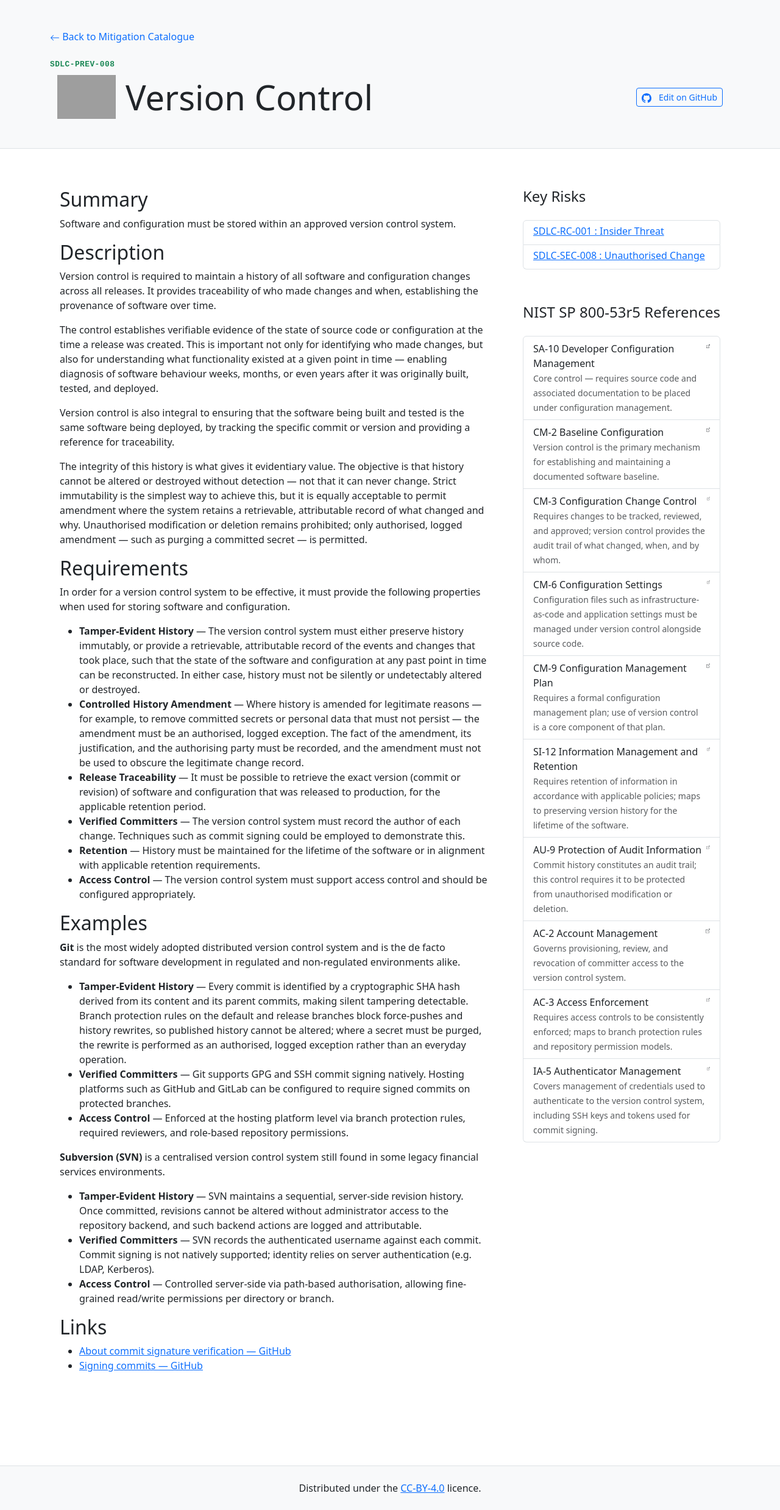
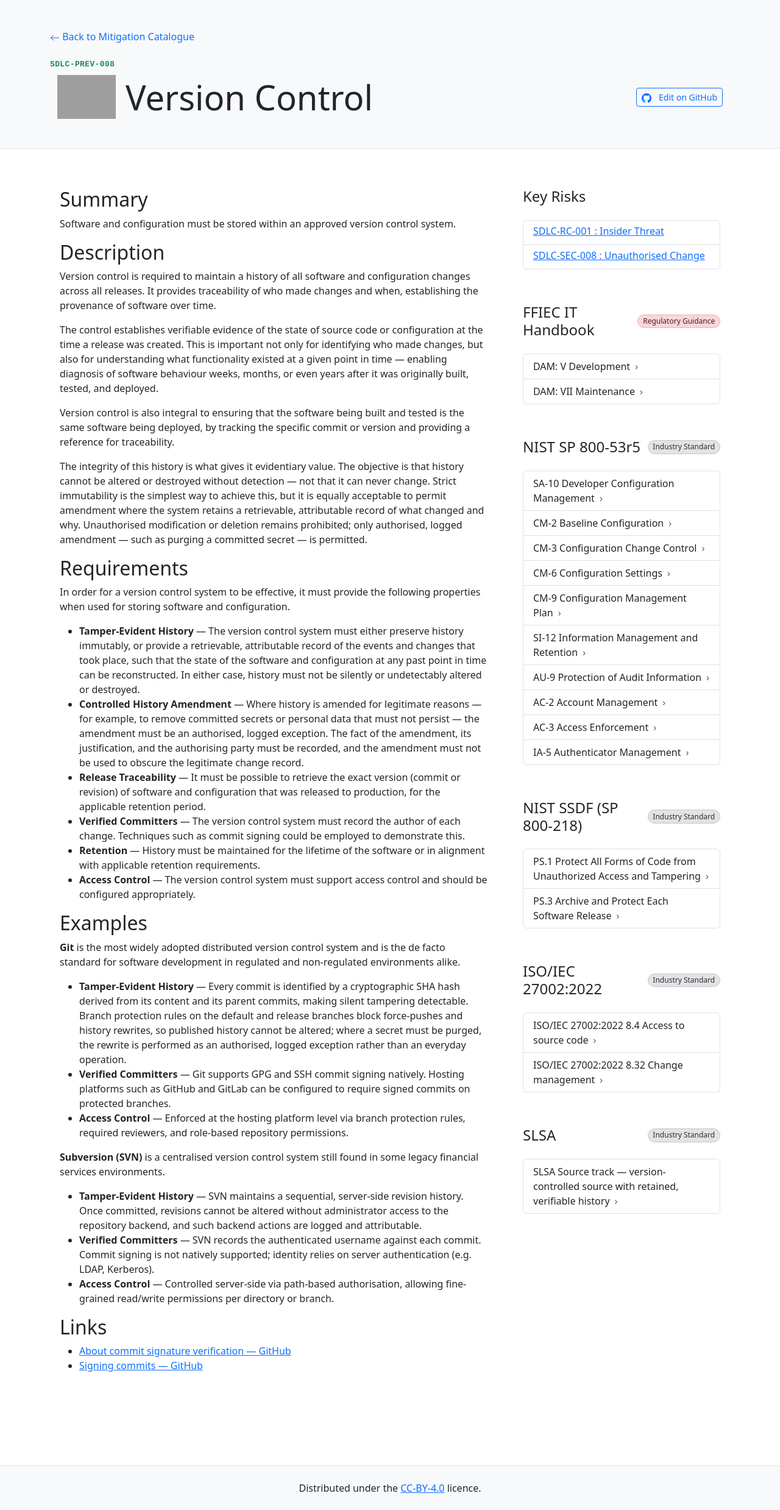
Before and after one commit to finos-labs/SDLC-Controls-Framework, a Jekyll site: the page built from docs/_mitigations/mi-8-version-control.md, in a window 1280 px wide. Shown: the whole page at 61% size. Built offline with Jekyll 4.4.1, drawn with Linux system fonts in a browser that asks for light colours; grey boxes are pictures that could not be loaded.

Commit message:
References: click-through snippets, regulatory/standard typing, and new sources for MI-8
Make reference snippets less cluttered and broaden MI-8's regulatory and
standards coverage.

- reference-card.html: when a reference carries a note, render it as a
  native <details> click-through (summary = control title; expands to the
  snippet plus a "View source" link). References without notes render as
  plain links exactly as before, so other controls are unaffected.
- Add an optional reference "type" badge and group cards by type in the
  mitigation layout: Regulatory Guidance (FFIEC, EU AI Act) vs Industry
  Standards & Frameworks (NIST 800-53, NIST SSDF, ISO/IEC 27002, SLSA,
  ISO 42001, NIST AI 600-1).
- Add hand-maintained data files for nist-ssdf, iso-iec-27002, and slsa,
  registered in readiness-check (DATA_MAKE_TARGETS, HAND_MAINTAINED_NOTES,
  REGULATORY_REF_FIELDS) and checksummed in checked-in-checksums.yml.
- MI-8: add references to FFIEC DAM (Development, Maintenance), NIST SSDF
  PS.1/PS.3/PO.3, ISO/IEC 27002 8.4/8.32, and SLSA Source track, each with
  an explanatory snippet.

Signed-off-by: aaronsearle <aaron.searle@morganstanley.com>

```diff
--- a/docs/_includes/reference-card.html
+++ b/docs/_includes/reference-card.html
@@ -1,8 +1,13 @@
 {% assign references = include.references %}
 {% if references and references.size > 0 %}
-<div class="card">
+<div class="card mb-4">
     <div class="card-body">
-        <h2 class="h4 mb-4">{{ include.heading }}</h2>
+        <div class="d-flex align-items-center justify-content-between mb-4">
+            <h2 class="h4 mb-0">{{ include.heading }}</h2>
+            {% if include.type %}
+            <span class="badge rounded-pill {% if include.type == 'Regulatory Guidance' %}bg-danger-subtle text-danger-emphasis border border-danger-subtle{% else %}bg-secondary-subtle text-secondary-emphasis border border-secondary-subtle{% endif %}">{{ include.type }}</span>
+            {% endif %}
+        </div>
         <div class="list-group">
             {% for reference in references %}
             {% if reference.id %}
@@ -12,15 +17,22 @@
             {% endif %}
             {% assign item = site.data[include.dataset][ref_id] %}
             {% if item %}
-            <a href="{{ item.url }}" target="_blank" rel="noopener noreferrer" class="list-group-item list-group-item-action d-flex justify-content-between align-items-start">
-                <div>
-                    <div>{{ item.title }}</div>
-                    {% if reference.note %}
-                    <small class="text-muted">{{ reference.note }}</small>
-                    {% endif %}
+            {% if reference.note %}
+            {% comment %} Note present — render as a click-through that reveals the snippet {% endcomment %}
+            <details class="list-group-item reference-detail">
+                <summary>{{ item.title }}</summary>
+                <div class="mt-2">
+                    <small class="text-muted d-block mb-2">{{ reference.note }}</small>
+                    <a href="{{ item.url }}" target="_blank" rel="noopener noreferrer" class="small d-inline-flex align-items-center gap-1">View source {% include external-link-icon.html %}</a>
                 </div>
+            </details>
+            {% else %}
+            {% comment %} No note — plain external link, as before {% endcomment %}
+            <a href="{{ item.url }}" target="_blank" rel="noopener noreferrer" class="list-group-item list-group-item-action d-flex justify-content-between align-items-center">
+                <span>{{ item.title }}</span>
                 {% include external-link-icon.html %}
             </a>
+            {% endif %}
             {% endif %}
             {% endfor %}
         </div>
--- a/docs/_layouts/mitigation.html
+++ b/docs/_layouts/mitigation.html
@@ -117,20 +117,55 @@
             </div>
             {% endif %}
 
+            {% comment %} Regulatory guidance — issued or enforced by regulators {% endcomment %}
+            {% include reference-card.html
+                references=page.ffiec-itbooklets_references
+                dataset="ffiec-itbooklets"
+                heading="FFIEC IT Handbook"
+                type="Regulatory Guidance" %}
+
+            {% include reference-card.html
+                references=page.eu-ai-act_references
+                dataset="eu-ai-act"
+                heading="EU AI Act"
+                type="Regulatory Guidance" %}
+
+            {% comment %} Industry standards & frameworks — voluntary, consensus-based {% endcomment %}
+            {% include reference-card.html
+                references=page.nist-sp-800-53r5_references
+                dataset="nist-sp-800-53r5"
+                heading="NIST SP 800-53r5"
+                type="Industry Standard" %}
+
+            {% include reference-card.html
+                references=page.nist-ssdf_references
+                dataset="nist-ssdf"
+                heading="NIST SSDF (SP 800-218)"
+                type="Industry Standard" %}
+
+            {% include reference-card.html
+                references=page.iso-iec-27002_references
+                dataset="iso-iec-27002"
+                heading="ISO/IEC 27002:2022"
+                type="Industry Standard" %}
+
+            {% include reference-card.html
+                references=page.slsa_references
+                dataset="slsa"
+                heading="SLSA"
+                type="Industry Standard" %}
+
             {% include reference-card.html
                 references=page.iso-42001_references
                 dataset="iso-42001"
-                heading="ISO 42001 References" %}
-
-            {% include reference-card.html
-                references=page.nist-sp-800-53r5_references
-                dataset="nist-sp-800-53r5"
-                heading="NIST SP 800-53r5 References" %}
+                heading="ISO 42001"
+                type="Industry Standard" %}
 
             {% include reference-card.html
                 references=page.nist-ai-600-1_references
                 dataset="nist-ai-600-1"
-                heading="NIST AI 600-1 References" %}
+                heading="NIST AI 600-1"
+                type="Industry Standard" %}
 
         </div>
     </div>
--- a/docs/_mitigations/mi-8-version-control.md
+++ b/docs/_mitigations/mi-8-version-control.md
@@ -26,6 +26,24 @@
     note: Requires access controls to be consistently enforced; maps to branch protection rules and repository permission models.
   - id: ia-5
     note: Covers management of credentials used to authenticate to the version control system, including SSH keys and tokens used for commit signing.
+ffiec-itbooklets_references:
+  - id: dam-5
+    note: The Development section expects source code and software to be managed under version/library control with appropriate change tracking throughout development.
+  - id: dam-7
+    note: The Maintenance section expects changes to deployed software to be controlled and traceable, which version control underpins.
+nist-ssdf_references:
+  - id: ps-1
+    note: Calls for storing all forms of code in repositories with access control and integrity protection — the SSDF practice most directly mandating version control.
+  - id: ps-3
+    note: Requires each software release to be archived and protected, supporting retrieval of exactly what was released to production.
+iso-iec-27002_references:
+  - id: 8-4
+    note: Governs managed read/write access to source code, development tools, and software libraries — implemented through version control access controls.
+  - id: 8-32
+    note: Requires changes to be controlled through a formal change-management process; version control provides the supporting change record.
+slsa_references:
+  - id: source-track
+    note: The Source track expects source to be maintained in version control with a retained, verifiable history — aligning with tamper-evident history and release traceability.
 mitigates:
   - ri-1   # Insider Threat
   - ri-8   # Unauthorised Change
--- a/docs/style.css
+++ b/docs/style.css
@@ -411,3 +411,22 @@
         max-height: 5.6em;
     }
 }
+
+/* Click-through reference snippets (reference-card.html) */
+.reference-detail summary {
+    cursor: pointer;
+    list-style: none;
+}
+.reference-detail summary::-webkit-details-marker {
+    display: none;
+}
+.reference-detail summary::after {
+    content: "\203A"; /* › collapsed indicator */
+    margin-left: 0.5rem;
+    color: var(--bs-secondary-color, #6c757d);
+    transition: transform 0.15s ease-in-out;
+}
+.reference-detail[open] summary::after {
+    transform: rotate(90deg);
+    display: inline-block;
+}
--- a/scripts/checked-in-checksums.yml
+++ b/scripts/checked-in-checksums.yml
@@ -4,7 +4,10 @@
 eu-ai-act.yml: 098adf66f123e66529777c100af8a1305166b6d2412057530b24ace1d882ae08
 ffiec-itbooklets.yml: 665c36d1a3fd8f631aa632996d1ea279099bf5f2deceb9ef037cc71ee3cf27e3
 iso-42001.yml: 4b756ad26b0215b75984af7354556f30992b423db6ccdfc56bdb7cec9c2c94b7
+iso-iec-27002.yml: b03620529243b8c06f50a0138cdf4493045fa17f3acb9a49639cb9e8493d5b83
 nist-ai-600-1.yml: 619154ea4461e71abea5acf186e34d9456d358f66f34d06ef2ea729cb74fdf47
 nist-sp-800-53r5.yml: 9b06d095b99241578a55a86888469d1d7f0b294b0ec082ea2410c7a5607c4350
+nist-ssdf.yml: 2b012348cb94fca74d9fec4ef85ec79a5c83639111a9b8fa90ed616e2a12a673
 owasp-llm.yml: aa70e0db401ffef3eb2d82bf0c19181b265d300f96a62ee867d1957e5c2be3b6
 owasp-ml.yml: e19b89bea8c88823faf57cca71d8035775551626f888eb2d69376c22777c2779
+slsa.yml: 3dd7e9c97a3bfebb98f298c631f54adf93757e4fa23374dd14dff0724f751bbf
```
Also changed, not shown: docs/_data/iso-iec-27002.yml (added, +11 -0 lines), docs/_data/nist-ssdf.yml (added, +15 -0 lines), docs/_data/slsa.yml (added, +7 -0 lines), 1 other file.
